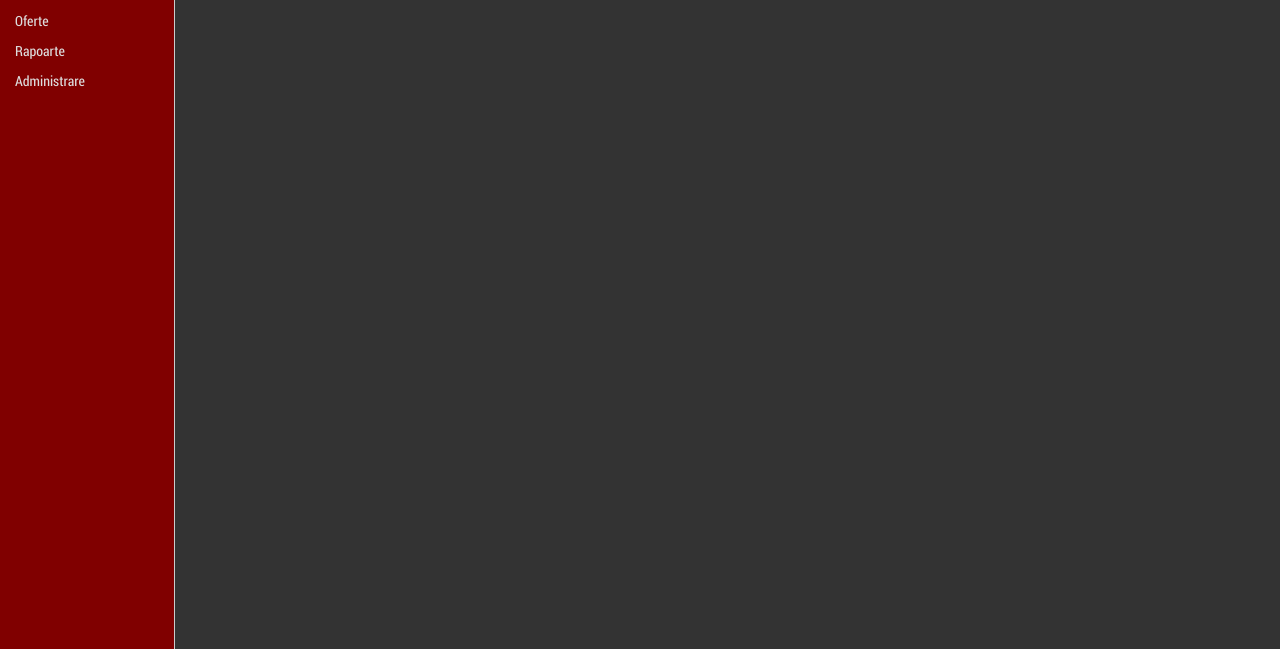
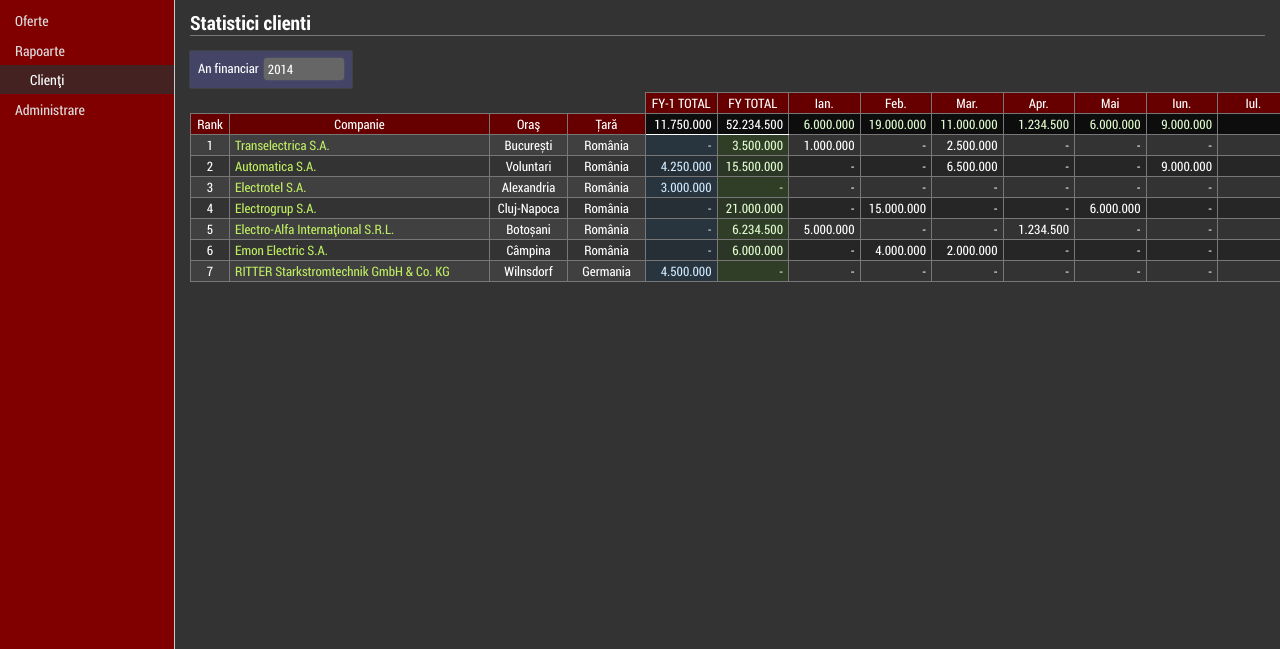
Before and after one commit to mihaicris/Office, a PHP site: page / in a window 1280 px wide. Shown: the part 100-749 px from the top of the page. Run offline with PHP 8.4, Linux system fonts and the light colour scheme; data comes from the database, SQL or seed files in the repository.

Commit message:
stats clienti

```diff
--- a/css/styles.css
+++ b/css/styles.css
@@ -117,7 +117,6 @@ fieldset {
     padding:          0 8px 8px 8px;
     border-radius:    1px;
     box-shadow:       0 0 1px 0 lightblue;
-    width:            62em;
     margin:           0;
 }
 fieldset legend {
@@ -363,7 +362,6 @@ input.required {
 }
 table.rezultate {
     margin-top: 10px;
-    width:      120em;
     font-size:  0.9em;
 }
 table.rezultate td, .rezultate th {
@@ -383,7 +381,94 @@ table.rezultate th {
     /*font-size:        1.1em;*/
 }
 table.rezultate tr:nth-child(2n) td {
-    background-color: #424242;
+    background-color: hsla(0, 0%, 24%, 1);
+}
+table#stat_clienti {
+    table-layout: fixed;
+}
+table#stat_clienti td {
+    overflow:    hidden;
+    /*display: table-cell;*/
+    white-space: nowrap;
+}
+table#stat_clienti tr td:not(#gol) {
+    border:  1px solid rgb(119, 119, 119);
+    padding: 1px 5px;
+}
+table#stat_clienti .ac {
+    text-align: center;
+}
+table#stat_clienti .al {
+    text-align: left;
+}
+table#stat_clienti .ar {
+    text-align: right;
+}
+table#stat_clienti .head {
+    background-color: hsla(0, 100%, 20%, 1);
+}
+table#stat_clienti .Mtot {
+    /*totaluri lunare*/
+    background-color: hsla(0, 0%, 5%, 1);
+    color:            hsla(98, 88%, 90%, 1);
+}
+table#stat_clienti .totFYP {
+    /*totaluri general an anterior*/
+    /*background-color: hsla(207, 52%, 30%, 1);*/
+    background-color: hsla(0, 0%, 5%, 1);
+    border-bottom:    1px solid #FFF !important;
+}
+table#stat_clienti .totFY {
+    /*totaluri general an curent*/
+    /*background-color: hsla(98, 52%, 30%, 1);*/
+    background-color: hsla(0, 0%, 5%, 1);
+    border-bottom:    1px solid #FFF !important;
+}
+table#stat_clienti .cFYP {
+    background-color: hsla(207, 52%, 15%, 0.4);
+    color:            hsla(207, 92%, 90%, 1);
+}
+table#stat_clienti tr:nth-child(2n+1) .cFYP {
+    background-color: hsla(207, 52%, 20%, 0.4);
+}
+table#stat_clienti .cFY {
+    background-color: hsla(98, 52%, 15%, 0.4);
+    color:            hsla(98, 92%, 90%, 1);
+}
+table#stat_clienti tr:nth-child(2n+1) .cFY {
+    background-color: hsla(98, 52%, 20%, 0.4);
+}
+table#stat_clienti .cM {
+    background-color: hsla(0, 0%, 15%, 1);
+}
+table#stat_clienti tr:nth-child(2n+1) .cM {
+    background-color: hsla(0, 0%, 20%, 1);
+}
+table#stat_clienti .cH {
+    background-color: hsla(0, 0%, 20%, 1);
+}
+table#stat_clienti tr:nth-child(2n+1) .cH {
+    background-color: hsla(0, 0%, 25%, 1);
+}
+.w1 {
+    max-width: 3em;
+    min-width: 3em;
+}
+.w2 {
+    max-width: 20em;
+    min-width: 20em;
+}
+.w3 {
+    max-width: 6em;
+    min-width: 6em;
+}
+.w4 {
+    max-width: 6em;
+    min-width: 6em;
+}
+.w5, .w6, .wM {
+    max-width: 5.5em;
+    min-width: 5.5em;
 }
 form td, th {
     padding-top:    7px;
@@ -613,10 +698,10 @@ canvas {
 .w_valab {
     width: 6em;
 }
-td {
-    /*border: 1px solid #777;*/
-}
 /*input[type="checkbox"] {*/
 /*position: relative;*/
 /*top:      3px;*/
 /*}*/
+td {
+    /*border: 1px solid #777;*/
+}
--- a/index.php
+++ b/index.php
@@ -2,7 +2,7 @@
 <html>
 <head>
     <meta http-equiv="content-type" content="text/html;charset=utf-8">
-	<meta name="viewport" content="width=1350, initial-scale=1, maximum-scale=2, user-scalable=yes">
+	<meta name="viewport" content="width=1920, initial-scale=1, maximum-scale=2, user-scalable=yes">
     <link href="images/favicon.ico" rel="icon" type="image/x-icon">
     <link rel="stylesheet" href="css/normalize.css">
     <link rel="stylesheet" href="css/styles.css">
@@ -58,9 +58,9 @@
 <!--<div class="box" id="box_comenzi"></div>-->
 <!--<div class="box" id="box_comanda_noua"></div>-->
 <!--<div class="box" id="box_editeaza_comanda"></div>-->
-<div class="box" id="box_statistici_ofertare"></div>
-<div class="box" id="box_statistici_comenzi"></div>
-<div class="box" id="box_statistici_clienti"></div>
+<div class="box" id="box_stats_ofertare"></div>
+<div class="box" id="box_stats_comenzi"></div>
+<div class="box" id="box_stats_clienti"></div>
 <div class="box" id="box_companii"></div>
 <div class="box" id="box_vanzatori"></div>
 <div class="box" id="box_persoane"></div>
--- a/php/oferte.php
+++ b/php/oferte.php
@@ -27,7 +27,7 @@ function afiseaza_rezultate($query, $filtru)
 	$flag = 0;
 	$count = 0;
 	$cur_date = date("Y-m-d");
-	$h = '<table class="rezultate">';
+	$h = '<table class="rezultate to_remove">';
 	$h .= '<tr>';
 	$h .= '<th class="w_ref">Referință</th>';
 	$h .= '<th class="w_data">Data</th>';
@@ -68,7 +68,7 @@ function afiseaza_rezultate($query, $filtru)
 	if ($flag) {
 		echo $h;
 	}
-	echo '<span class="total">' . $count;
+	echo '<span class="total to_remove">' . $count;
 	if ($count == 1) {
 		echo " ofertă";
 		echo $filtru ? " găsită" : " recentă";
@@ -223,7 +223,6 @@ if (isset($_POST["optiuni"]["listare"])) {
 			<p id="f01">Expirate</p>
 		</div>
 	</div>
-
 	<div id="lista_luni" class="ddm">
 		<div class="rec">
 			<p id="f1">Ianuarie</p>
--- a/php/stats_clienti.php
+++ b/php/stats_clienti.php
@@ -9,78 +9,81 @@ function formatare($n)
 function afisare_tabel($header, $content)
 {
 	$row = $header->fetch();
-	$h = '<table class="rezultate">';
+	$h = '<table class="to_remove" id="stat_clienti">';
 	$h .= '<tr>';
-	$h .= '<th colspan="4"></td>';
-	$h .= '<th class="align_center">FY-1 TOTAL</th>';
-	$h .= '<th class="align_center">FY TOTAL</th>';
-	$h .= '<th class="align_center">Ianuarie</th>';
-	$h .= '<th class="align_center">Februarie</th>';
-	$h .= '<th class="align_center">Martie</th>';
-	$h .= '<th class="align_center">Aprilie</th>';
-	$h .= '<th class="align_center">Mai</th>';
-	$h .= '<th class="align_center">Iunie</th>';
-	$h .= '<th class="align_center">Iulie</th>';
-	$h .= '<th class="align_center">August</th>';
-	$h .= '<th class="align_center">Septembrie</th>';
-	$h .= '<th class="align_center">Octombrie</th>';
-	$h .= '<th class="align_center">Noiembrie</th>';
-	$h .= '<th class="align_center">Decembrie</th>';
+	$h .= '<td id="gol" colspan="4"></td>';
+	$h .= '<td class="ac head w5">FY-1 TOTAL</td>';
+	$h .= '<td class="ac head w6">FY TOTAL</td>';
+	$h .= '<td class="ac head wM">Ian.</td>';
+	$h .= '<td class="ac head wM">Feb.</td>';
+	$h .= '<td class="ac head wM">Mar.</td>';
+	$h .= '<td class="ac head wM">Apr.</td>';
+	$h .= '<td class="ac head wM">Mai</td>';
+	$h .= '<td class="ac head wM">Iun.</td>';
+	$h .= '<td class="ac head wM">Iul.</td>';
+	$h .= '<td class="ac head wM">Aug.</td>';
+	$h .= '<td class="ac head wM">Sep.</td>';
+	$h .= '<td class="ac head wM">Oct.</td>';
+	$h .= '<td class="ac head wM">Noi.</td>';
+	$h .= '<td class="ac head wM">Dec.</td>';
 	$h .= '</tr>';
 	$h .= '<tr>';
-	$h .= '<th>Rank</th>';
-	$h .= '<th class="w_nume">Companie</th>';
-	$h .= '<th>Oraş</th>';
-	$h .= '<th>Ţară</th>';
-	$h .= '<td class="align_right">' . formatare($row["TOTAL_FYP"]) . '</td>';
-	$h .= '<td class="align_right">' . formatare($row["TOTAL_FY"]) . '</td>';
-	$h .= '<td class="align_right">' . formatare($row["M1"]) . '</td>';
-	$h .= '<td class="align_right">' . formatare($row["M2"]) . '</td>';
-	$h .= '<td class="align_right">' . formatare($row["M3"]) . '</td>';
-	$h .= '<td class="align_right">' . formatare($row["M4"]) . '</td>';
-	$h .= '<td class="align_right">' . formatare($row["M5"]) . '</td>';
-	$h .= '<td class="align_right">' . formatare($row["M6"]) . '</td>';
-	$h .= '<td class="align_right">' . formatare($row["M7"]) . '</td>';
-	$h .= '<td class="align_right">' . formatare($row["M8"]) . '</td>';
-	$h .= '<td class="align_right">' . formatare($row["M9"]) . '</td>';
-	$h .= '<td class="align_right">' . formatare($row["M10"]) . '</td>';
-	$h .= '<td class="align_right">' . formatare($row["M11"]) . '</td>';
-	$h .= '<td class="align_right">' . formatare($row["M12"]) . '</td>';
-	$h .= '</tr>';
+	$h .= '<td class="ac head w1">Rank</td>';
+	$h .= '<td class="ac head w2">Companie</td>';
+	$h .= '<td class="ac head w3">Oraş</td>';
+	$h .= '<td class="ac head w4">Ţară</td>';
+	$h .= '<td class="ar totFYP w5">' . formatare($row["TOTAL_FYP"]) . '</td>';
+	$h .= '<td class="ar totFY w6">' . formatare($row["TOTAL_FY"]) . '</td>';
+	$h .= '<td class="ar Mtot wM">' . formatare($row["M1"]) . '</td>';
+	$h .= '<td class="ar Mtot wM">' . formatare($row["M2"]) . '</td>';
+	$h .= '<td class="ar Mtot wM">' . formatare($row["M3"]) . '</td>';
+	$h .= '<td class="ar Mtot wM">' . formatare($row["M4"]) . '</td>';
+	$h .= '<td class="ar Mtot wM">' . formatare($row["M5"]) . '</td>';
+	$h .= '<td class="ar Mtot wM">' . formatare($row["M6"]) . '</td>';
+	$h .= '<td class="ar Mtot wM">' . formatare($row["M7"]) . '</td>';
+	$h .= '<td class="ar Mtot wM">' . formatare($row["M8"]) . '</td>';
+	$h .= '<td class="ar Mtot wM">' . formatare($row["M9"]) . '</td>';
+	$h .= '<td class="ar Mtot wM">' . formatare($row["M10"]) . '</td>';
+	$h .= '<td class="ar Mtot wM">' . formatare($row["M11"]) . '</td>';
+	$h .= '<td class="ar Mtot wM">' . formatare($row["M12"]) . '</td>';
 	$h .= '</tr>';
 
 	for ($i = 0; $row = $content->fetch(); $i++) {
 		$h .= '<tr>';
-		$h .= '<td class="align_center">' . $row["Rank"] . '</td>';
-		$h .= '<td class="companie w_nume">' . $row["nume_companie"] . '</td>';
-		$h .= '<td class="align_center">' . $row["oras_companie"] . '</td>';
-		$h .= '<td class="align_center">' . $row["tara_companie"] . '</td>';
-		$h .= '<td class="align_right">' . formatare($row["FYP"]) . '</td>';
-		$h .= '<td class="align_right">' . formatare($row["FY"]) . '</td>';
-		$h .= '<td class="align_right">' . formatare($row["M1"]) . '</td>';
-		$h .= '<td class="align_right">' . formatare($row["M2"]) . '</td>';
-		$h .= '<td class="align_right">' . formatare($row["M3"]) . '</td>';
-		$h .= '<td class="align_right">' . formatare($row["M4"]) . '</td>';
-		$h .= '<td class="align_right">' . formatare($row["M5"]) . '</td>';
-		$h .= '<td class="align_right">' . formatare($row["M6"]) . '</td>';
-		$h .= '<td class="align_right">' . formatare($row["M7"]) . '</td>';
-		$h .= '<td class="align_right">' . formatare($row["M8"]) . '</td>';
-		$h .= '<td class="align_right">' . formatare($row["M9"]) . '</td>';
-		$h .= '<td class="align_right">' . formatare($row["M10"]) . '</td>';
-		$h .= '<td class="align_right">' . formatare($row["M11"]) . '</td>';
-		$h .= '<td class="align_right">' . formatare($row["M12"]) . '</td>';
+		$h .= '<td class="ac w1 cH">' . $row["Rank"] . '</td>';
+		$h .= '<td class="al w2 cH companie">' . $row["nume_companie"] . '</td>';
+		$h .= '<td class="ac w3 cH">' . $row["oras_companie"] . '</td>';
+		$h .= '<td class="ac w4 cH">' . $row["tara_companie"] . '</td>';
+		$h .= '<td class="ar w5 cFYP">' . formatare($row["FYP"]) . '</td>';
+		$h .= '<td class="ar w6 cFY">' . formatare($row["FY"]) . '</td>';
+		$h .= '<td class="ar wM cM">' . formatare($row["M1"]) . '</td>';
+		$h .= '<td class="ar wM cM">' . formatare($row["M2"]) . '</td>';
+		$h .= '<td class="ar wM cM">' . formatare($row["M3"]) . '</td>';
+		$h .= '<td class="ar wM cM">' . formatare($row["M4"]) . '</td>';
+		$h .= '<td class="ar wM cM">' . formatare($row["M5"]) . '</td>';
+		$h .= '<td class="ar wM cM">' . formatare($row["M6"]) . '</td>';
+		$h .= '<td class="ar wM cM">' . formatare($row["M7"]) . '</td>';
+		$h .= '<td class="ar wM cM">' . formatare($row["M8"]) . '</td>';
+		$h .= '<td class="ar wM cM">' . formatare($row["M9"]) . '</td>';
+		$h .= '<td class="ar wM cM">' . formatare($row["M10"]) . '</td>';
+		$h .= '<td class="ar wM cM">' . formatare($row["M11"]) . '</td>';
+		$h .= '<td class="ar wM cM">' . formatare($row["M12"]) . '</td>';
 		$h .= '</tr>';
 	}
 	$h .= '</table>';
 	echo $h;
 }
 
-?>
-<h2>Statistici clienti</h2>
+function filtrare_si_afisare()
+{
+	global $last_year;
+	if (isset($_POST["optiuni"]["an"])) {
+		$year = $_POST["optiuni"]["an"];
+	} else {
+		$year = $last_year;
+	}
 
-<?php
-
-$query = 'SELECT * FROM (
+	$query = 'SELECT * FROM (
     (SELECT @year := ? AS FY) AS Init,
     (SELECT SUM(valoare_oferta) AS TOTAL_FYP FROM oferte WHERE YEAR (data_oferta) = @year-1) AS COL1,
     (SELECT SUM(valoare_oferta) AS TOTAL_FY FROM oferte WHERE YEAR (data_oferta) = @year) AS COL2,
@@ -97,8 +100,8 @@ $query = 'SELECT * FROM (
     (SELECT SUM(valoare_oferta) AS M11 FROM oferte WHERE YEAR(data_oferta) = @year AND MONTH(data_oferta) = 11) AS COL13,
     (SELECT SUM(valoare_oferta) AS M12 FROM oferte WHERE YEAR(data_oferta) = @year AND MONTH(data_oferta) = 12) AS COL14
 );';
-$header = interogare($query, array("2014"));
-$query = 'SELECT FINAL.* FROM (SELECT
+	$header = interogare($query, array($year));
+	$query = 'SELECT FINAL.* FROM (SELECT
         @i := @i + 1 AS Rank, results.*
       FROM
         (SELECT @i := 0) AS foo,
@@ -135,12 +138,70 @@ $query = 'SELECT FINAL.* FROM (SELECT
                 WHERE YEAR(data_oferta) = @an AND MONTH(data_oferta) = 12 AND oferte.id_companie_oferta = @comp) AS M12
          FROM oferte
            INNER JOIN companii ON oferte.id_companie_oferta = companii.id_companie
+         WHERE YEAR(data_oferta) = @an OR YEAR(data_oferta) = @an-1
          GROUP BY oferte.id_companie_oferta
          ORDER BY FY DESC) AS results
      ) AS FINAL
 ORDER BY Rank;';
-$content = interogare($query, array("2014"));
+	$content = interogare($query, array($year));
 
-afisare_tabel($header, $content);
+	afisare_tabel($header, $content);
+
+}
+
+?>
+
+<?php
+$last_year = "";
+
+if (isset($_POST["optiuni"]["listare"])) {
+
+	$string = "SELECT DISTINCT YEAR(data_oferta) AS ani FROM oferte ORDER BY data_oferta";
+	$query = interogare($string, null);
+	$ani = $query->fetchAll();
+	if (count($ani)) {
+		$html = '<div id="lista_ani" class="ddm">';
+		for ($i = 0; $i < count($ani); $i++) {
+			$html .= '<div class="rec">';
+			$html .= '<p id="f' . $ani[$i]["ani"] . '">' . $ani[$i]["ani"] . '</p>';
+			$html .= '</div>';
+			$last_year = $ani[$i]["ani"];
+		}
+		$html .= '</div>';
+		echo $html;
+	}
+	?>
+	<h2>Statistici clienti</h2>
+	<form action="/" method="post" id="formular_filtre">
+		<fieldset name="Filtre">
+			<table>
+				<tbody>
+				<tr>
+					<td>
+						<label for="select_an">An financiar</label>
+					</td>
+					<td>
+						<input class="normal extrascurt"
+							   id="select_an"
+							   type="text"
+							   name="select_an"
+							   value="<?php echo $last_year ?>"
+							   readonly/>
+					</td>
+				</tr>
+				</tbody>
+			</table>
+			<input id="filtre" type="hidden"/>
+		</fieldset>
+	</form>
+	<?php
+	filtrare_si_afisare();
+}
+if (isset($_POST["optiuni"]["filtrare"])) {
+
+	filtrare_si_afisare();
+	exit();
+}
+
 exit()
 ?>
--- a/scripts/main.js
+++ b/scripts/main.js
@@ -43,26 +43,22 @@
             }
           },
           statistici_oferte:    {
-            id_box:  "#box_statistici_ofertare",
+            id_box:  "#box_stats_ofertare",
             path:    "php/stats_ofertare.php",
             optiuni: {
             }
           },
           statistici_comenzi:   {
-            id_box:  "#box_statistici_comenzi",
+            id_box:  "#box_stats_comenzi",
             path:    "php/stats_comenzi.php",
             optiuni: {
             }
           },
           statistici_clienti:   {
-            id_box:  "#box_statistici_clienti",
+            id_box:  "#box_stats_clienti",
             path:    "php/stats_clienti.php",
             optiuni: {
-
-            }
-          },
-          statistici_furnizori: {
-            optiuni: {
+              listare: 1
             }
           },
           companii:             {
@@ -730,7 +726,7 @@
             $text = $this.text(),
             lista = $("#lista_companii"),
             camp = $("#select_companie");
-        lista.hide().promise().done(function() {
+        lista.hide();
         camp.attr("data-id", id).val($text).attr("value", $text).removeClass("deschis");
         $("#select_persoana").val("").attr("data-id", "").attr("value", "");
         lista.empty();
@@ -739,7 +735,6 @@
         } else {
           $("input").eq(camp.index("input") + 1).focus();
         }
-        });
       }
     }, "#lista_companii .rec");
 
@@ -757,12 +752,10 @@
             $text = $this.text(),
             lista = $("#lista_persoane"),
             camp = $("#select_persoana");
-        lista.hide().promise().done(function() {
+        lista.hide();
         $("input").eq(camp.index("input") + 1).focus();
         camp.attr("data-id", id).val($text).attr("value", $text).removeClass("deschis");
-          ;
         lista.empty();
-        });
       }
     }, "#lista_persoane .rec");
 
@@ -782,8 +775,7 @@
             $text = $this.text(),
             lista = $("#lista_vanzatori"),
             camp = $("#select_vanzator");
-        lista.hide().promise()
-            .done(function() {
+        lista.hide();
         camp.attr("data-id", id).val($text).attr("value", $text).removeClass("deschis");
         lista.empty();
         if ($("#formular_filtre").length) {
@@ -791,7 +783,6 @@
         } else {
           $("input").eq(camp.index("input") + 1).focus();
         }
-            });
       }
     }, "#lista_vanzatori .rec");
 
@@ -811,7 +802,7 @@
             $text = $this.text(),
             lista = $("#lista_stadii"),
             camp = $("#select_stadiu");
-        lista.hide().promise().done(function() {
+        lista.hide();
         camp.attr("data-id", id).val($text).attr("value", $text).removeClass("deschis");
         console.log(id);
         if (id) {
@@ -822,7 +813,6 @@
         } else {
           $("input").eq(camp.index("input") + 1).focus();
         }
-        });
       }
     }, "#lista_stadii .rec");
 
@@ -840,10 +830,9 @@
             $text = $this.text(),
             lista = $("#lista_sex"),
             camp = $("#select_sex");
-        lista.hide().promise().done(function() {
+        lista.hide();
         $("input").eq(camp.index("input") + 1).focus();
         camp.attr("data-id", id).val($text).attr("value", $text).removeClass("deschis");
-        });
       }
     }, "#lista_sex .rec");
 
@@ -863,14 +852,13 @@
             $text = $this.text(),
             lista = $("#lista_ani"),
             camp = $("#select_an");
-        lista.hide().promise().done(function() {
+        lista.hide();
         camp.attr("data-id", id).val($text).attr("value", $text).removeClass("deschis");
         if ($("#formular_filtre").length) {
           camp.blur().trigger("aplica");
         } else {
           $("input").eq(camp.index("input") + 1).focus();
         }
-        });
       }
     }, "#lista_ani .rec");
 
@@ -890,14 +878,13 @@
             $text = $this.text(),
             lista = $("#lista_luni"),
             camp = $("#select_luna");
-        lista.hide().promise().done(function() {
+        lista.hide();
         camp.attr("data-id", id).val($text).attr("value", $text).removeClass("deschis");
         if ($("#formular_filtre").length) {
           camp.blur().trigger("aplica");
         } else {
           $("input").eq(camp.index("input") + 1).focus();
         }
-        });
       }
     }, "#lista_luni .rec");
 
@@ -916,9 +903,9 @@
             id = parseInt($this.attr("id").slice(1)),
             $text = $this.text(),
             lista = $("#lista_valabilitate"),
-            camp = $("#select_valabilitate");
+            camp = $("#select_valabilitate"),
             camp_stadiu = $("#select_stadiu");
-        lista.hide().promise().done(function() {
+        lista.hide();
         camp.attr("data-id", id).val($text).attr("value", $text).removeClass("deschis");
         camp_stadiu.val("Deschise").attr("value", "Deschise").attr("data-id", 0);
         if ($("#formular_filtre").length) {
@@ -926,7 +913,6 @@
         } else {
           $("input").eq(camp.index("input") + 1).focus();
         }
-        });
       }
     }, "#lista_valabilitate .rec");
 
@@ -1369,7 +1355,7 @@
       }
     }, "#creaza_oferta, #editeaza_oferta");
 
-    id_box_oferte.on({
+    class_box.on({
       aplica: function() {
         console.log("Trigger: aplica");
         var root = $(this).closest(".box").attr("id").slice(4),
@@ -1389,8 +1375,10 @@
             id_luna = luna.attr("data-id"),
             valabilitate = $("#select_valabilitate"),
             id_valabilitate = valabilitate.attr("data-id"),
-            nume = $("#select_nume_oferta").val().trim(),
-            id_oferta = $("#select_id_oferta").val().trim();
+            nume = $("#select_nume_oferta"),
+            id_oferta = $("#select_id_oferta");
+        nume = nume.length ? nume.val().trim() : undefined;
+        id_oferta = id_oferta.length ? id_oferta.val().trim() : undefined;
 
         optiuni.filtrare = 1;
 
@@ -1424,7 +1412,7 @@
           data:    { optiuni: optiuni },
           timeout: 5000})
             .done(function(raspuns) {
-              box_curent.children(".rezultate, .total, #total_valoare").remove().end().append(raspuns);
+              box_curent.children(".to_remove").remove().end().append(raspuns);
             })
             .fail(function(jqXHR, textStatus) {
               AjaxFail(jqXHR, textStatus);
@@ -1476,6 +1464,8 @@
       }
     }, "#valoare_oferta");
 
+    $("#statistici_clienti").trigger("mouseup");
+
   })
 })
     ();
```
Lines whose indentation alone changed are shown as unchanged.
